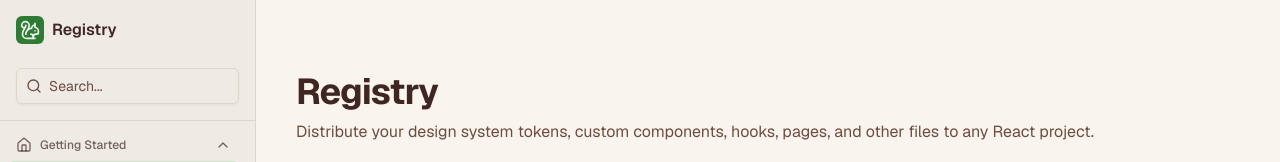
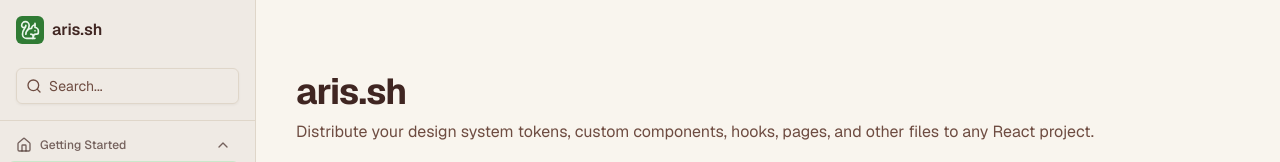
Before and after one commit to kWAYTV/ui-registry, a Next.js app: page / in a window 1280 px wide. Shown: the top 162 px of the page. Built offline with nearby package versions, Linux system fonts and the light colour scheme.

Commit message:
chore: rename project to aris-sh/registry and update related metadata

```diff
--- a/registry.json
+++ b/registry.json
@@ -1,6 +1,6 @@
 {
   "$schema": "https://ui.shadcn.com/schema/registry.json",
-  "name": "Registry Starter",
+  "name": "@aris-sh/registry",
   "homepage": "https://registry-starter.vercel.app",
   "items": [
     {
--- a/src/app/(design)/page.tsx
+++ b/src/app/(design)/page.tsx
@@ -31,7 +31,7 @@
       <div className="mb-8">
         <div className="space-y-2">
           <h1 className="font-bold text-3xl tracking-tight md:text-4xl">
-            Registry
+            aris.sh
           </h1>
           <p className="text-muted-foreground">
             Distribute your design system tokens, custom components, hooks,
--- a/src/app/layout.tsx
+++ b/src/app/layout.tsx
@@ -10,8 +10,8 @@
 import "@/app/tailwind.css";
 
 export const metadata: Metadata = {
-  title: "Registry Starter",
-  description: "Starter to help build a Shadcn Registry using Tailwind v4",
+  title: "aris-sh/registry",
+  description: "A registry for shadcn/ui components",
   icons: [{ rel: "icon", url: "/favicon.svg", type: "image/svg+xml" }],
 };
 
--- a/src/components/design/registry-logo.tsx
+++ b/src/components/design/registry-logo.tsx
@@ -6,7 +6,7 @@
       <div className="flex-shrink-0 rounded-md bg-primary p-1">
         <Squirrel className="size-5 text-secondary" />
       </div>
-      <span className="font-semibold">Registry</span>
+      <span className="font-semibold">aris.sh</span>
     </>
   );
 }
```
